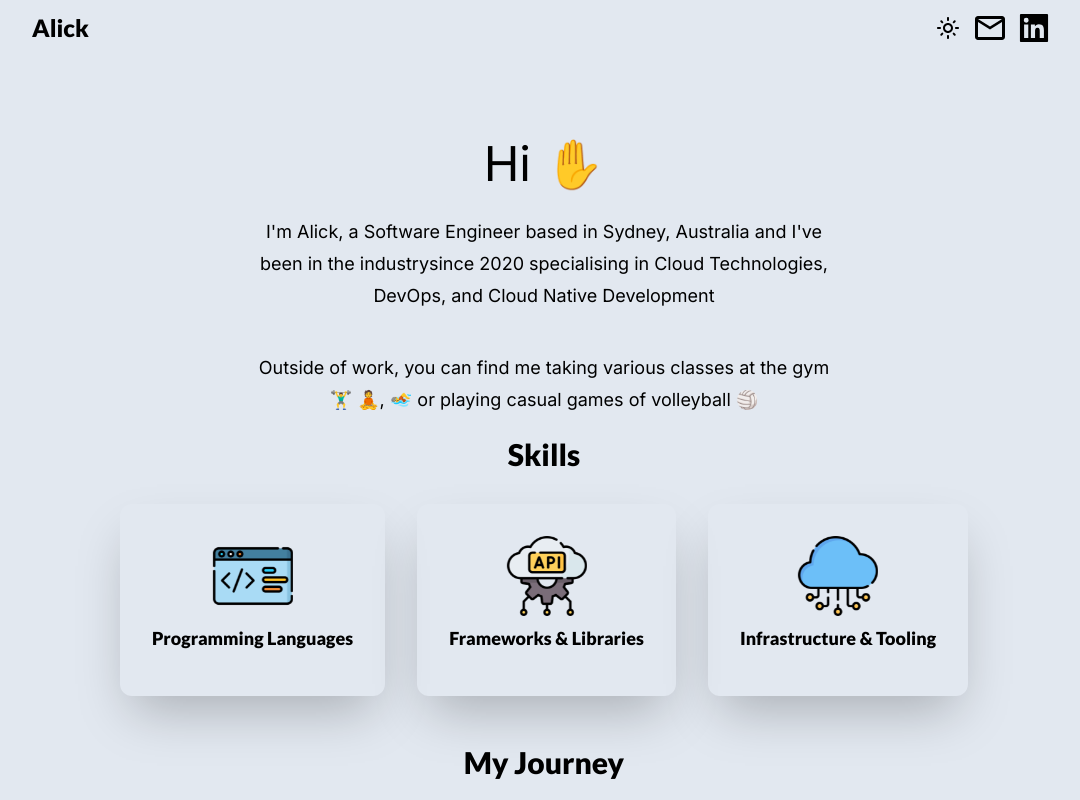
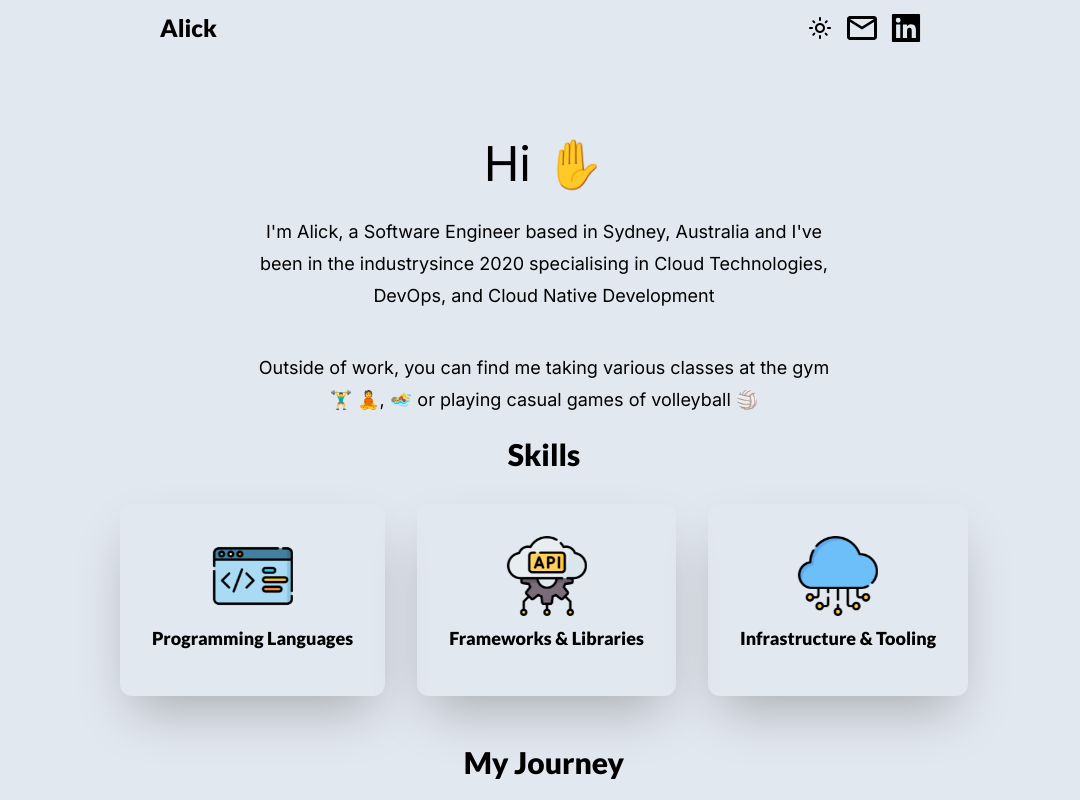
Before and after one commit to AlickYang/me, a Next.js app: page / in a window 1280 px wide. Shown: the top 800 px of the page, without its empty margins (96-1176 px from the left). Built offline with nearby package versions, Linux system fonts and the light colour scheme.

Commit message:
Change navbar max width

```diff
--- a/src/components/Navbar.js
+++ b/src/components/Navbar.js
@@ -16,7 +16,7 @@ const Navbar = (props) => {
     )
     return (
 
-        <nav className="flex flex-wrap mb-9 items-center justify-between max-w-5xl mx-auto gap-6">
+        <nav className="flex flex-wrap mb-9 items-center justify-between max-w-3xl mx-auto gap-6">
             <h1 className="text-2xl font-latoBlack py-2">Alick</h1>
             <ul className="flex items-center">
                 <li className="cursor-pointer text-2xl py-2">
```
